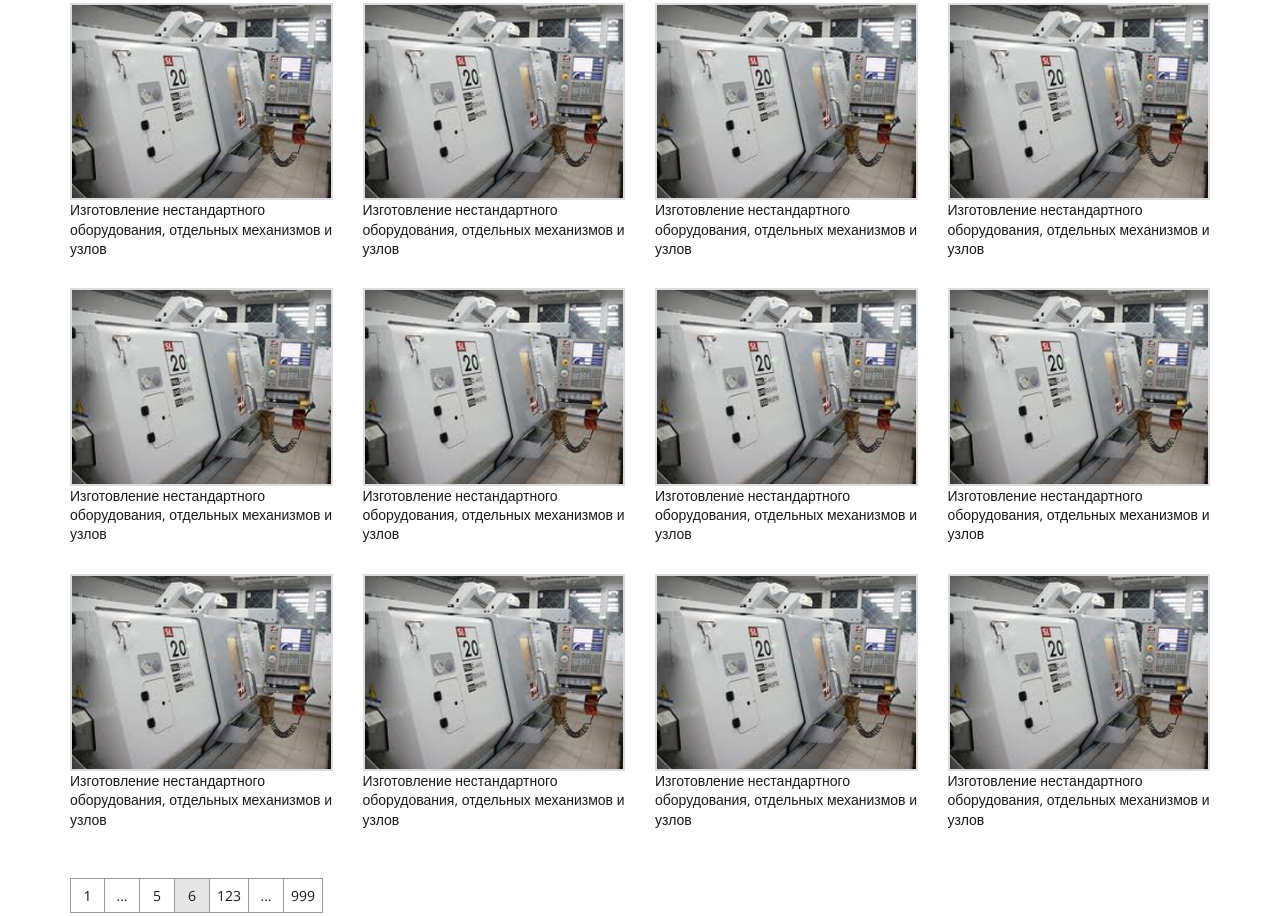
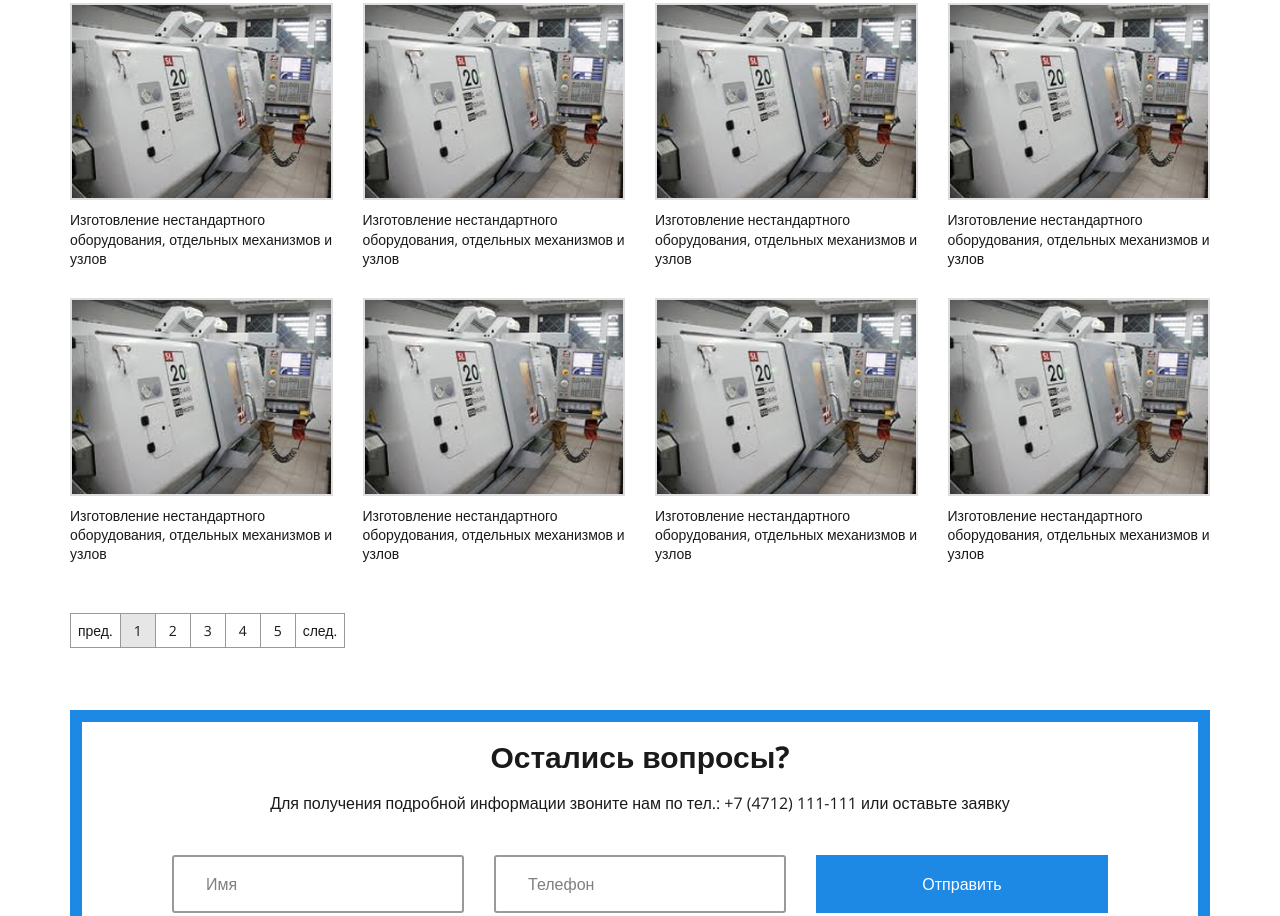
Before and after one commit to amstelart/techmash, a plain HTML site: page page-raboty.html in a window 1280 px wide. Shown: the part 229-1145 px from the top of the page. Drawn offline with nearby package versions, Linux system fonts and the light colour scheme.

Commit message:
Update 2017-12-06T11:06:44.953Z

```diff
--- a/page-raboty.html
+++ b/page-raboty.html
@@ -94,146 +94,98 @@
             <li class="breadcrumbs__item"><a href="" class="breadcrumbs__link">Услуги</a></li>
           </ul>
           <h1 class="page-title">Наши работы</h1>
-          <div class="services">
-            <div class="services__card">
-              <a href="#" class="services__card-link">
-                <div class="services__card-image">
+          <div class="catalog">
+            <div class="catalog__card">
+              <a href="#" class="catalog__card-link">
+                <div class="catalog__card-image">
                   <img src="img/technological-image-01.png" alt="">
                 </div>
               </a>
-              <div class="services__card-caption">
+              <div class="catalog__card-caption">
                 Изготовление нестандартного
                 оборудования, отдельных
                 механизмов и узлов
               </div>
             </div>
-            <div class="services__card">
-              <a href="#" class="services__card-link">
-                <div class="services__card-image">
+            <div class="catalog__card">
+              <a href="#" class="catalog__card-link">
+                <div class="catalog__card-image">
                   <img src="img/technological-image-01.png" alt="">
                 </div>
               </a>
-              <div class="services__card-caption">
+              <div class="catalog__card-caption">
                 Изготовление нестандартного
                 оборудования, отдельных
                 механизмов и узлов
               </div>
             </div>
-            <div class="services__card">
-              <a href="#" class="services__card-link">
-                <div class="services__card-image">
+            <div class="catalog__card">
+              <a href="#" class="catalog__card-link">
+                <div class="catalog__card-image">
                   <img src="img/technological-image-01.png" alt="">
                 </div>
               </a>
-              <div class="services__card-caption">
+              <div class="catalog__card-caption">
                 Изготовление нестандартного
                 оборудования, отдельных
                 механизмов и узлов
               </div>
             </div>
-            <div class="services__card">
-              <a href="#" class="services__card-link">
-                <div class="services__card-image">
+            <div class="catalog__card">
+              <a href="#" class="catalog__card-link">
+                <div class="catalog__card-image">
                   <img src="img/technological-image-01.png" alt="">
                 </div>
               </a>
-              <div class="services__card-caption">
+              <div class="catalog__card-caption">
                 Изготовление нестандартного
                 оборудования, отдельных
                 механизмов и узлов
               </div>
             </div>
-            <div class="services__card">
-              <a href="#" class="services__card-link">
-                <div class="services__card-image">
+            <div class="catalog__card">
+              <a href="#" class="catalog__card-link">
+                <div class="catalog__card-image">
                   <img src="img/technological-image-01.png" alt="">
                 </div>
               </a>
-              <div class="services__card-caption">
+              <div class="catalog__card-caption">
                 Изготовление нестандартного
                 оборудования, отдельных
                 механизмов и узлов
               </div>
             </div>
-            <div class="services__card">
-              <a href="#" class="services__card-link">
-                <div class="services__card-image">
+            <div class="catalog__card">
+              <a href="#" class="catalog__card-link">
+                <div class="catalog__card-image">
                   <img src="img/technological-image-01.png" alt="">
                 </div>
               </a>
-              <div class="services__card-caption">
+              <div class="catalog__card-caption">
                 Изготовление нестандартного
                 оборудования, отдельных
                 механизмов и узлов
               </div>
             </div>
-            <div class="services__card">
-              <a href="#" class="services__card-link">
-                <div class="services__card-image">
+            <div class="catalog__card">
+              <a href="#" class="catalog__card-link">
+                <div class="catalog__card-image">
                   <img src="img/technological-image-01.png" alt="">
                 </div>
               </a>
-              <div class="services__card-caption">
+              <div class="catalog__card-caption">
                 Изготовление нестандартного
                 оборудования, отдельных
                 механизмов и узлов
               </div>
             </div>
-            <div class="services__card">
-              <a href="#" class="services__card-link">
-                <div class="services__card-image">
+            <div class="catalog__card">
+              <a href="#" class="catalog__card-link">
+                <div class="catalog__card-image">
                   <img src="img/technological-image-01.png" alt="">
                 </div>
               </a>
-              <div class="services__card-caption">
-                Изготовление нестандартного
-                оборудования, отдельных
-                механизмов и узлов
-              </div>
-            </div>
-            <div class="services__card">
-              <a href="#" class="services__card-link">
-                <div class="services__card-image">
-                  <img src="img/technological-image-01.png" alt="">
-                </div>
-              </a>
-              <div class="services__card-caption">
-                Изготовление нестандартного
-                оборудования, отдельных
-                механизмов и узлов
-              </div>
-            </div>
-            <div class="services__card">
-              <a href="#" class="services__card-link">
-                <div class="services__card-image">
-                  <img src="img/technological-image-01.png" alt="">
-                </div>
-              </a>
-              <div class="services__card-caption">
-                Изготовление нестандартного
-                оборудования, отдельных
-                механизмов и узлов
-              </div>
-            </div>
-            <div class="services__card">
-              <a href="#" class="services__card-link">
-                <div class="services__card-image">
-                  <img src="img/technological-image-01.png" alt="">
-                </div>
-              </a>
-              <div class="services__card-caption">
-                Изготовление нестандартного
-                оборудования, отдельных
-                механизмов и узлов
-              </div>
-            </div>
-            <div class="services__card">
-              <a href="#" class="services__card-link">
-                <div class="services__card-image">
-                  <img src="img/technological-image-01.png" alt="">
-                </div>
-              </a>
-              <div class="services__card-caption">
+              <div class="catalog__card-caption">
                 Изготовление нестандартного
                 оборудования, отдельных
                 механизмов и узлов
@@ -241,13 +193,13 @@
             </div>
           </div>
           <div class="pagination">
-            <a href="" class="pagination__item">1</a>
-            <span class="pagination__item">...</span>
+            <span class="pagination__item">пред.</span>
+            <span class="pagination__item pagination__item--active">1</span>
+            <a href="" class="pagination__item">2</a>
+            <a href="" class="pagination__item">3</a>
+            <a href="" class="pagination__item">4</a>
             <a href="" class="pagination__item">5</a>
-            <a href="" class="pagination__item  pagination__item--active">6</a>
-            <a href="" class="pagination__item">123</a>
-            <span class="pagination__item">...</span>
-            <a href="" class="pagination__item">999</a>
+            <a href="" class="pagination__item">след.</a>
           </div>
         </div>
       </div>
```
Also changed, not shown: page-usluga.html (+17 -17 lines), page-uslugi.html (+39 -87 lines), css/style.min.css, img/android-chrome-192x192.png, img/android-chrome-256x256.png, img/apple-touch-icon.png, img/favicon-16x16.png, img/favicon-32x32.png, img/mstile-144x144.png, img/mstile-150x150.png, img/mstile-310x150.png, img/mstile-310x310.png, img/mstile-70x70.png, img/sprite-06425414074147604.png (renamed from img/sprite-009113173556842713.png).
